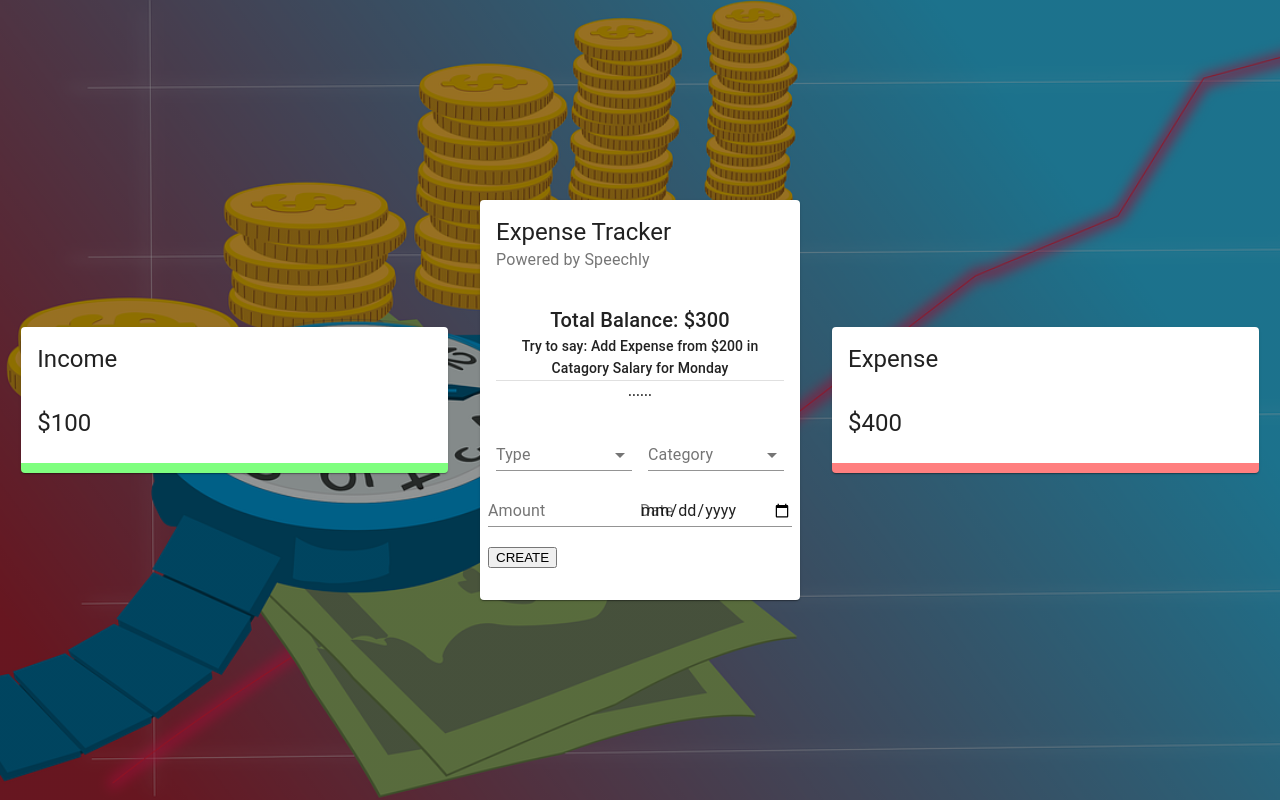
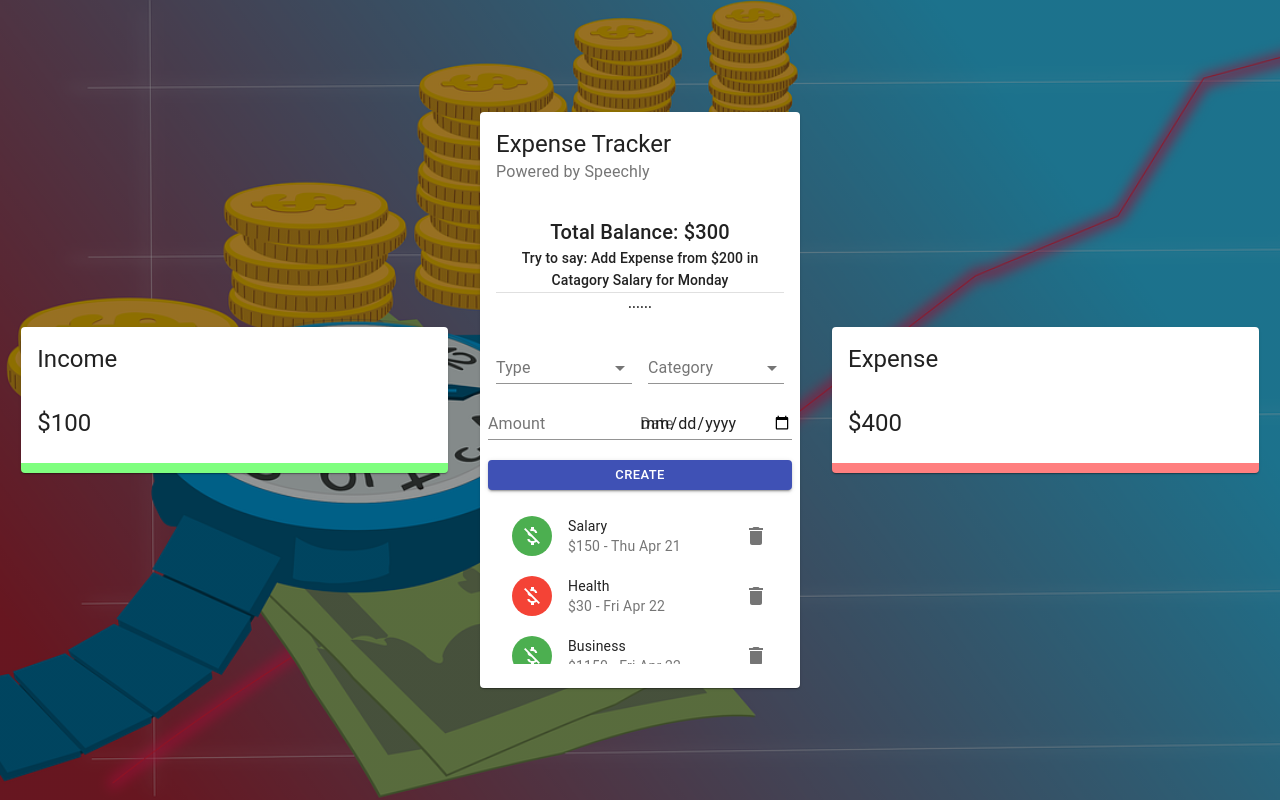
Before and after one commit to rolandexplore93/budget-tracker, a React (Create React App) app: page / in a window 1280 px wide. Built offline with nearby package versions, Linux system fonts and the light colour scheme.

Commit message:
Create template layout for List items

```diff
--- a/src/components/Main/Form/Form.jsx
+++ b/src/components/Main/Form/Form.jsx
@@ -38,7 +38,7 @@
         <Grid xs={6}>
             <TextField type='date' label='Date' fullWidth/>
         </Grid>
-        <button className={classes.button} color='primary' variant='outlined' fullWidth>CREATE</button>
+        <Button className={classes.button} color='primary' size='small' variant='contained' fullWidth>CREATE</Button>
     </Grid>
   )
 }
--- /dev/null
+++ b/src/components/Main/List/List.jsx
@@ -0,0 +1,41 @@
+import React from 'react'
+import { List as MUIList, ListItem, ListItemAvatar, ListItemText, Avatar, ListItemSecondaryAction, IconButton, Slide} from '@material-ui/core'
+import { Delete, MoneyOff } from '@material-ui/icons'
+import useStyles from './styles'
+
+const List = () => {
+    const classes = useStyles();
+
+    const transactions = [
+        {id: "1", type: 'Income', category: 'Salary', amount: 150, date: `Thu Apr 21`},
+        {id: "2", type: 'Expense', category: 'Health', amount: 30, date: `Fri Apr 22`},
+        {id: "3", type: 'Income', category: 'Business', amount: 1150, date: `Fri Apr 22`},
+    ]
+
+    return (
+        <MUIList dense="false" className={classes.list}>
+            {
+                transactions.map(transaction => (
+                    <Slide direction='down' in mountOnEnter unmountOnExit key={transaction}>
+                        <ListItem>
+                            <ListItemAvatar>
+                                <Avatar className={transaction.type === 'Income' ? classes.avatarIncome : classes.avatarExpense}>
+                                    <MoneyOff />
+                                </Avatar>
+                            </ListItemAvatar>
+                            <ListItemText primary={transaction.category} secondary={`$${transaction.amount} - ${transaction.date }`} />
+                            <ListItemSecondaryAction>
+                                <IconButton edge="end" aria-label='delete' onClick=''>
+                                    <Delete />
+                                </IconButton>
+                            </ListItemSecondaryAction>
+                        </ListItem>
+                    </Slide>
+
+                ))
+            }
+        </MUIList>
+  )
+}
+
+export default List
--- /dev/null
+++ b/src/components/Main/List/styles.js
@@ -0,0 +1,17 @@
+import { makeStyles } from '@material-ui/core/styles';
+import { red, green } from '@material-ui/core/colors';
+
+export default makeStyles((theme) => ({
+  avatarIncome: {
+    color: '#fff',
+    backgroundColor: green[500],
+  },
+  avatarExpense: {
+    color: theme.palette.getContrastText(red[500]),
+    backgroundColor: red[500],
+  },
+  list: {
+    maxHeight: '150px',
+    overflow: 'auto',
+  },
+}));
--- a/src/components/Main/Main.jsx
+++ b/src/components/Main/Main.jsx
@@ -3,6 +3,7 @@
 
 import useStyles from './styles'
 import Form from './Form/Form';
+import List from './List/List';
 
 const Main = ({title, subheader, amount}) => {
     const classes = useStyles();
@@ -12,16 +13,15 @@
             <CardHeader title={title} subheader={subheader} />
             <CardContent>
                 <Typography align='center' variant='h6'>Total Balance: ${amount}</Typography>
-                {/* Infocard for Speechly */}
+                {/* Infocard for Speechly text API */}
                 <Typography align='center' variant='subtitle2'>Try to say: Add Expense from $200 in Catagory Salary for Monday</Typography>
                 <Divider />
               <Form />
             </CardContent>
             <CardContent className={classes.cartContent}>
-                {/* <Typography>CREATE</Typography> */}
                 <Grid container spacing={2}>
                     <Grid item xs={12}>
-                        {/* List */}
+                        <List />
                     </Grid>
 
                 </Grid>
```
